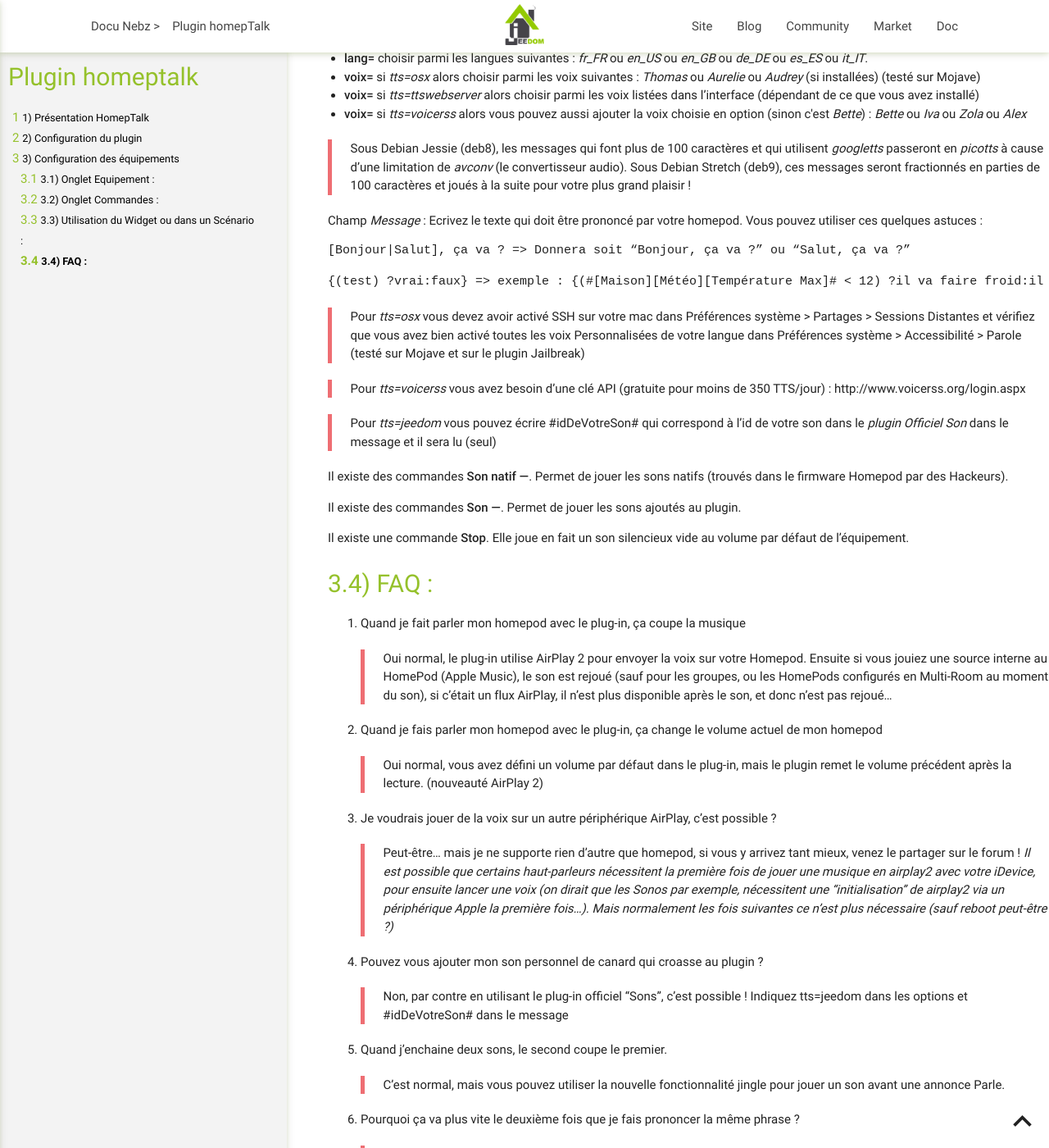
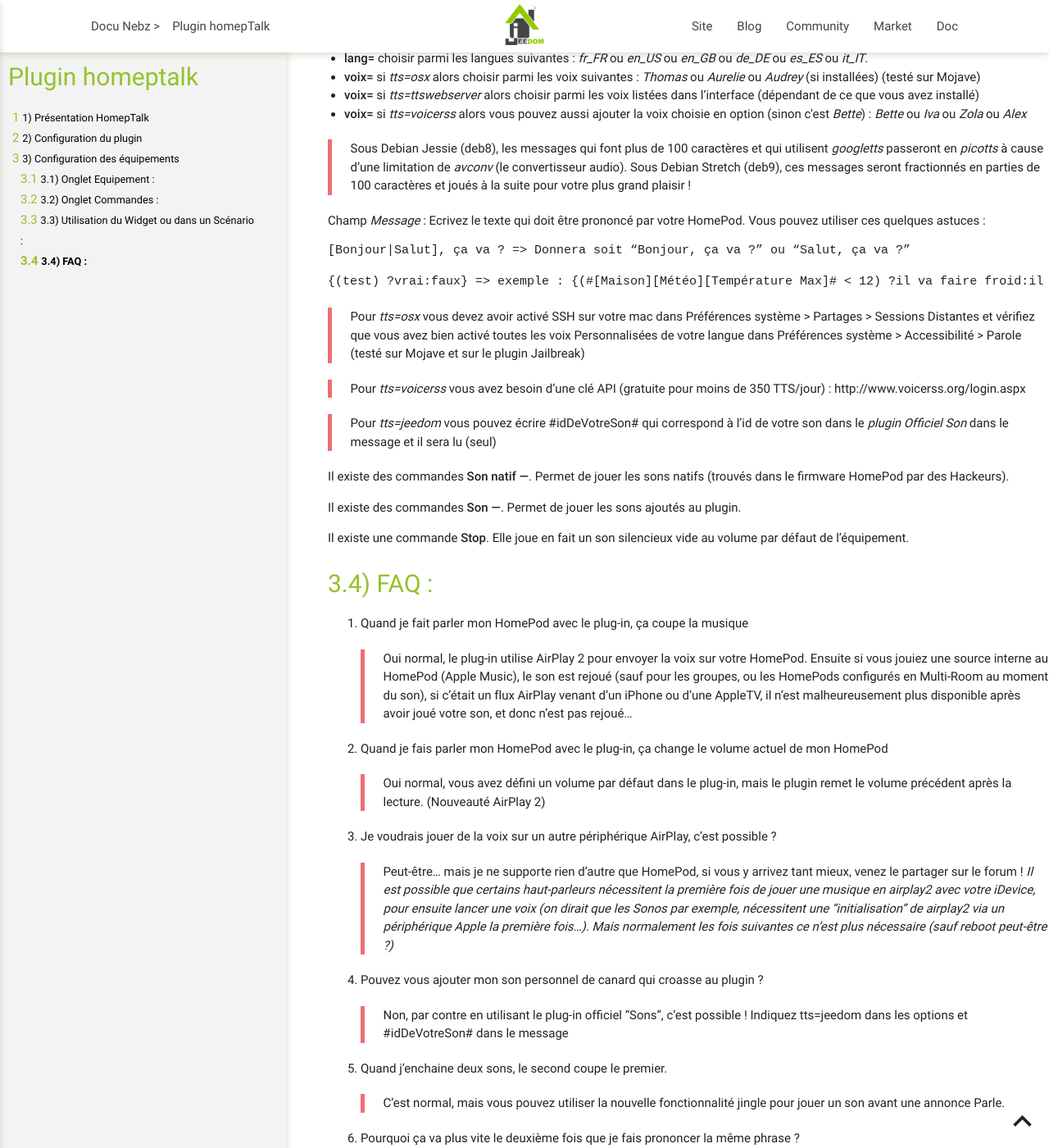
Before and after one commit to NebzHB/jeedom_docs, a Jekyll site: the page built from plugins/homepTalk/fr_FR/index.md, in a window 1280 px wide and 1400 px high, scrolled down 2497 px. Shown: the whole window at 82% size. Built offline with Jekyll 4.4.1, drawn with Linux system fonts in a browser that asks for light colours; some of the changed text lies outside the part shown.

Commit message:
Update index.md

````diff
--- a/plugins/homepTalk/fr_FR/index.md
+++ b/plugins/homepTalk/fr_FR/index.md
@@ -8,9 +8,9 @@
 Présentation HomepTalk
 =======================
 
-Ce plugin permet de faire parler en TTS vos Apple Homepod.
+Ce plugin permet de faire parler en TTS vos Apple HomePod.
 
->**Important** : Vos homepods ne doivent pas être protégés par mot de passe :
+>**Important** : Vos HomePods ne doivent pas être protégés par mot de passe :
 
 ![config](../images/homepTalk-homekitConf.gif)
 
@@ -46,17 +46,17 @@
 **Onglet Equipement** :
 -----------------------
 
--   **Nom de l’équipement** : Nom de votre homepod
+-   **Nom de l’équipement** : Nom de votre HomePod
 
 -   **Activer** : Permet de rendre votre équipement actif
 
 -   **Visible** : Le rend visible sur le dashboard
 
--   **Version AirPlay** : Vous pouvez choisir d'utiliser AirPlay 1 (Ancienne librairie RAOP) ou AirPlay 2 (par défaut et conseillé pour Homepods). Les groupes doivent donc être homogènes AirPlay 1 ou AirPlay 2 !
+-   **Version AirPlay** : Vous pouvez choisir d'utiliser AirPlay 1 (Ancienne librairie RAOP) ou AirPlay 2 (par défaut et conseillé pour HomePods). Les groupes doivent donc être homogènes AirPlay 1 ou AirPlay 2 !
 
 -   **Objet parent** : Indique l’objet parent auquel appartient l’équipement
 
--   **Adresse IP** : L'ip du homepod en question
+-   **Adresse IP** : L'ip du HomePod en question
 
 -   **Volume** : Le volume est un pourcentage (sans le signe pourcent). Utilisé si le champ Options ne donne pas d'autre information.
 -   **Langue** : La langue a utiliser si le champ Options ne donne pas d'autre information.
@@ -89,7 +89,7 @@
 
 >Sous Debian Jessie (deb8), les messages qui font plus de 100 caractères et qui utilisent *googletts* passeront en *picotts* à cause d'une limitation de *avconv* (le convertisseur audio). Sous Debian Stretch (deb9), ces messages seront fractionnés en parties de 100 caractères et joués à la suite pour votre plus grand plaisir !
 
-Champ *Message* : Ecrivez le texte qui doit être prononcé par votre homepod.
+Champ *Message* : Ecrivez le texte qui doit être prononcé par votre HomePod.
 Vous pouvez utiliser ces quelques astuces :
 
 ```
@@ -107,7 +107,7 @@
 >Pour *tts=jeedom* vous pouvez écrire #idDeVotreSon# qui correspond à l'id de votre son dans le *plugin Officiel Son* dans le message et il sera lu (seul)
 
 
-Il existe des commandes **Son natif ---**. Permet de jouer les sons natifs (trouvés dans le firmware Homepod par des Hackeurs).
+Il existe des commandes **Son natif ---**. Permet de jouer les sons natifs (trouvés dans le firmware HomePod par des Hackeurs).
 
 Il existe des commandes **Son ---**. Permet de jouer les sons ajoutés au plugin.
 
@@ -116,12 +116,12 @@
 **FAQ** :
 ---------
 
-1. Quand je fait parler mon homepod avec le plug-in, ça coupe la musique
->Oui normal, le plug-in utilise AirPlay 2 pour envoyer la voix sur votre Homepod. Ensuite si vous jouiez une source interne au HomePod (Apple Music), le son est rejoué (sauf pour les groupes, ou les HomePods configurés en Multi-Room au moment du son), si c'était un flux AirPlay, il n'est plus disponible après le son, et donc n'est pas rejoué...
-2. Quand je fais parler mon homepod avec le plug-in, ça change le volume actuel de mon homepod
->Oui normal, vous avez défini un volume par défaut dans le plug-in, mais le plugin remet le volume précédent après la lecture. (nouveauté AirPlay 2)
+1. Quand je fait parler mon HomePod avec le plug-in, ça coupe la musique
+>Oui normal, le plug-in utilise AirPlay 2 pour envoyer la voix sur votre HomePod. Ensuite si vous jouiez une source interne au HomePod (Apple Music), le son est rejoué (sauf pour les groupes, ou les HomePods configurés en Multi-Room au moment du son), si c'était un flux AirPlay venant d'un iPhone ou d'une AppleTV, il n'est malheureusement plus disponible après avoir joué votre son, et donc n'est pas rejoué...
+2. Quand je fais parler mon HomePod avec le plug-in, ça change le volume actuel de mon HomePod
+>Oui normal, vous avez défini un volume par défaut dans le plug-in, mais le plugin remet le volume précédent après la lecture. (Nouveauté AirPlay 2)
 3. Je voudrais jouer de la voix sur un autre périphérique AirPlay, c'est possible ?
->Peut-être... mais je ne supporte rien d'autre que homepod, si vous y arrivez tant mieux, venez le partager sur le forum ! *Il est possible que certains haut-parleurs nécessitent la première fois de jouer une musique en airplay2 avec votre iDevice, pour ensuite lancer une voix (on dirait que les Sonos par exemple, nécessitent une "initialisation" de airplay2 via un périphérique Apple la première fois...). Mais normalement les fois suivantes ce n'est plus nécessaire (sauf reboot peut-être ?)*
+>Peut-être... mais je ne supporte rien d'autre que HomePod, si vous y arrivez tant mieux, venez le partager sur le forum ! *Il est possible que certains haut-parleurs nécessitent la première fois de jouer une musique en airplay2 avec votre iDevice, pour ensuite lancer une voix (on dirait que les Sonos par exemple, nécessitent une "initialisation" de airplay2 via un périphérique Apple la première fois...). Mais normalement les fois suivantes ce n'est plus nécessaire (sauf reboot peut-être ?)*
 4. Pouvez vous ajouter mon son personnel de canard qui croasse au plugin ?
 >Non, par contre en utilisant le plug-in officiel "Sons", c'est possible ! Indiquez tts=jeedom dans les options et #idDeVotreSon# dans le message
 5. Quand j'enchaine deux sons, le second coupe le premier.
@@ -145,7 +145,7 @@
 10. Je parle une autre langue que celles proposées par le plug-in.
 >Aucun problème, contactez moi je le ferai un plaisir de l'ajouter, il faudra juste espérer que votre système TTS préfèré la supporte....
 11. Parfois je n'entends pas le debut de la phrase, on dirait que c'est coupé
->~~Ca peut arriver quand vous n'avez plus utilisé le homepod depuis un certain temps, je suppose qu'il passe en veille... la solution consiste a ajouter un mot (comme "Bonjour" ou "Cher Tim") avant le message important ou encore mieux faire un "Stop" juste avant de jouer votre phrase (ca joue un petit son silencieux).~~ C'est résolu avec AirPlay 2 :)
+>~~Ca peut arriver quand vous n'avez plus utilisé le HomePod depuis un certain temps, je suppose qu'il passe en veille... la solution consiste a ajouter un mot (comme "Bonjour" ou "Cher Tim") avant le message important ou encore mieux faire un "Stop" juste avant de jouer votre phrase (ca joue un petit son silencieux).~~ C'est résolu avec AirPlay 2 :)
 12. Le plugin peut fonctionner avec les (anciennes) bornes Airport Express modèle A1264 en Airplay 1 (mais ce n'est pas garanti et aucun support est fait dessus)
 >Même si elle ne seront pas maintenues car obsolètes, pour info vous pouvez faire parler Jeedom sur une borne Aiport A1264. En firmware 7.8.1, il faut ajouter un équipement manuel avec l'adresse IP de votre borne sur votre réseau (exp. 192.168.1.X) et indiquer le port n°5000.
 13. La connexion SSH ne fonctionne pas vers macOS Ventura.
````
Also changed, not shown: other parts of plugins/homepTalk/fr_FR/index.md (+3 -3 lines).
